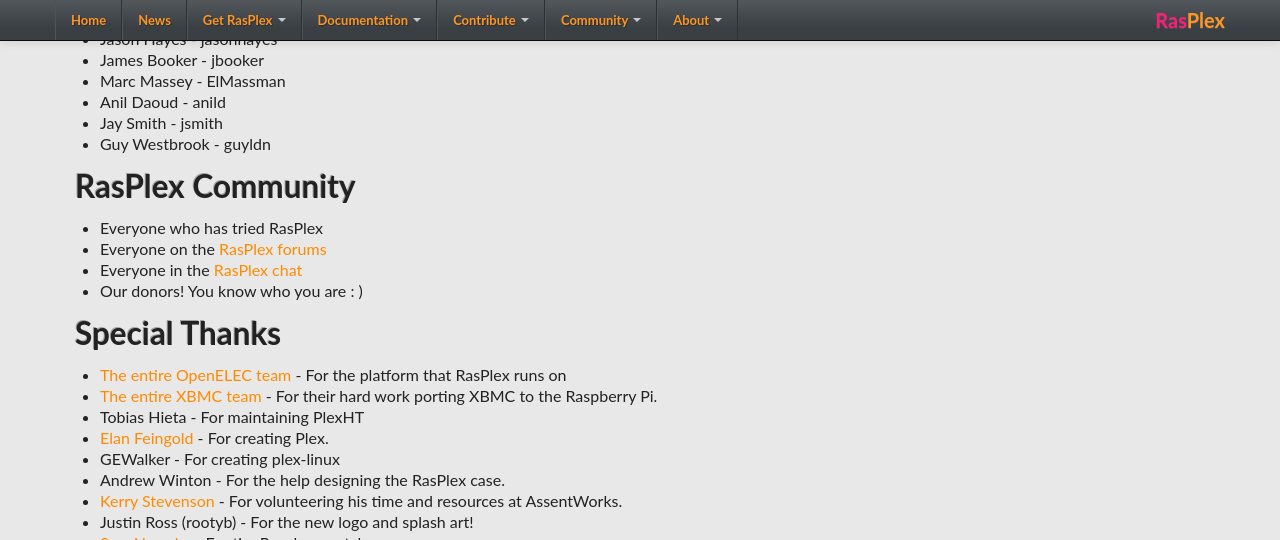
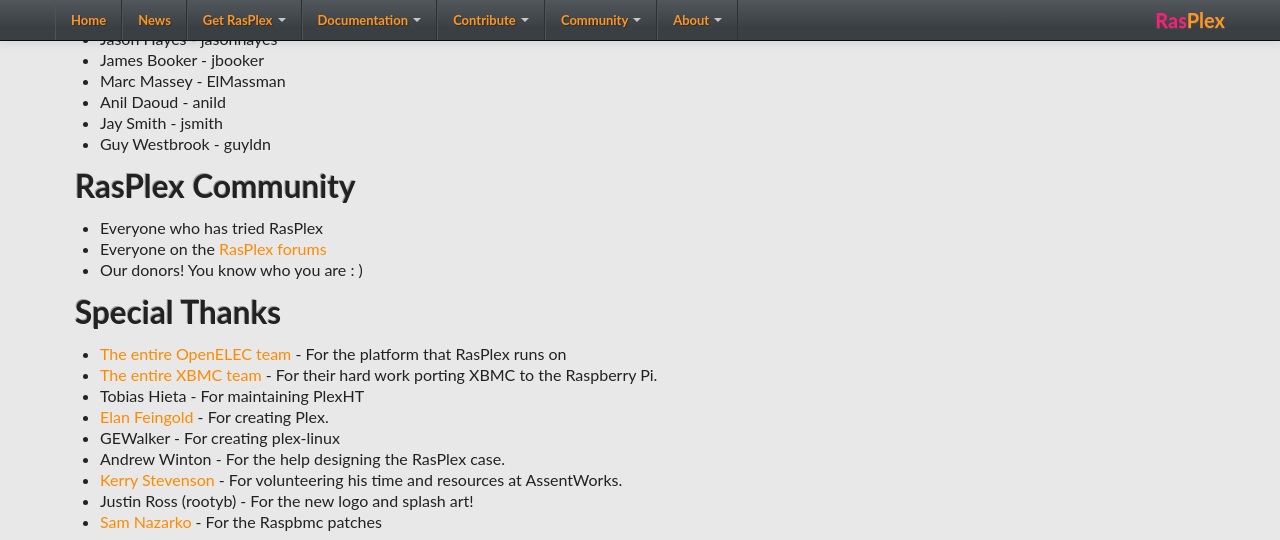
Before and after one commit to RasPlex/RasPlex.github.io, a Jekyll site: the page built from contribute/contributor-list.md, in a window 1280 px wide and 900 px high, scrolled down 621 px, cut to the strip 0-540 px from the top of the window. Built offline with Jekyll 4.4.1, drawn with Linux system fonts in a browser that asks for light colours; nearby versions of some CDN libraries.

Commit message:
Update contributor-list.md

```diff
--- a/contribute/contributor-list.md
+++ b/contribute/contributor-list.md
@@ -42,7 +42,6 @@
 
 + Everyone who has tried RasPlex
 + Everyone on the <a href="http://forums.plexapp.com/index.php/forum/126-rasplex/" target="_blank">RasPlex forums</a>
-+ Everyone in the <a href="http://chat.srvthe.net/" target="_blank">RasPlex chat</a>
 + Our donors! You know who you are : )
 
 ## Special Thanks
```
